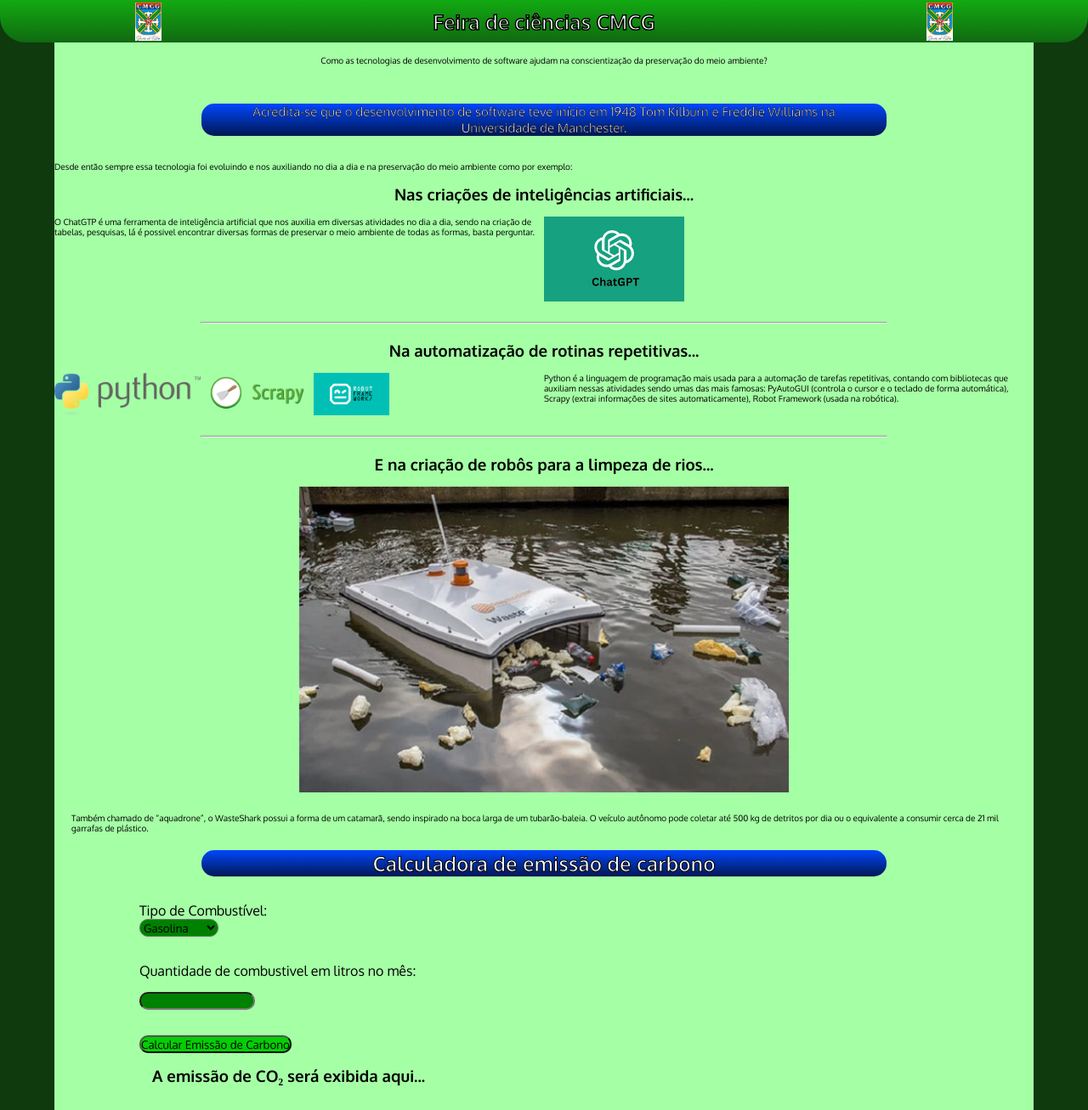
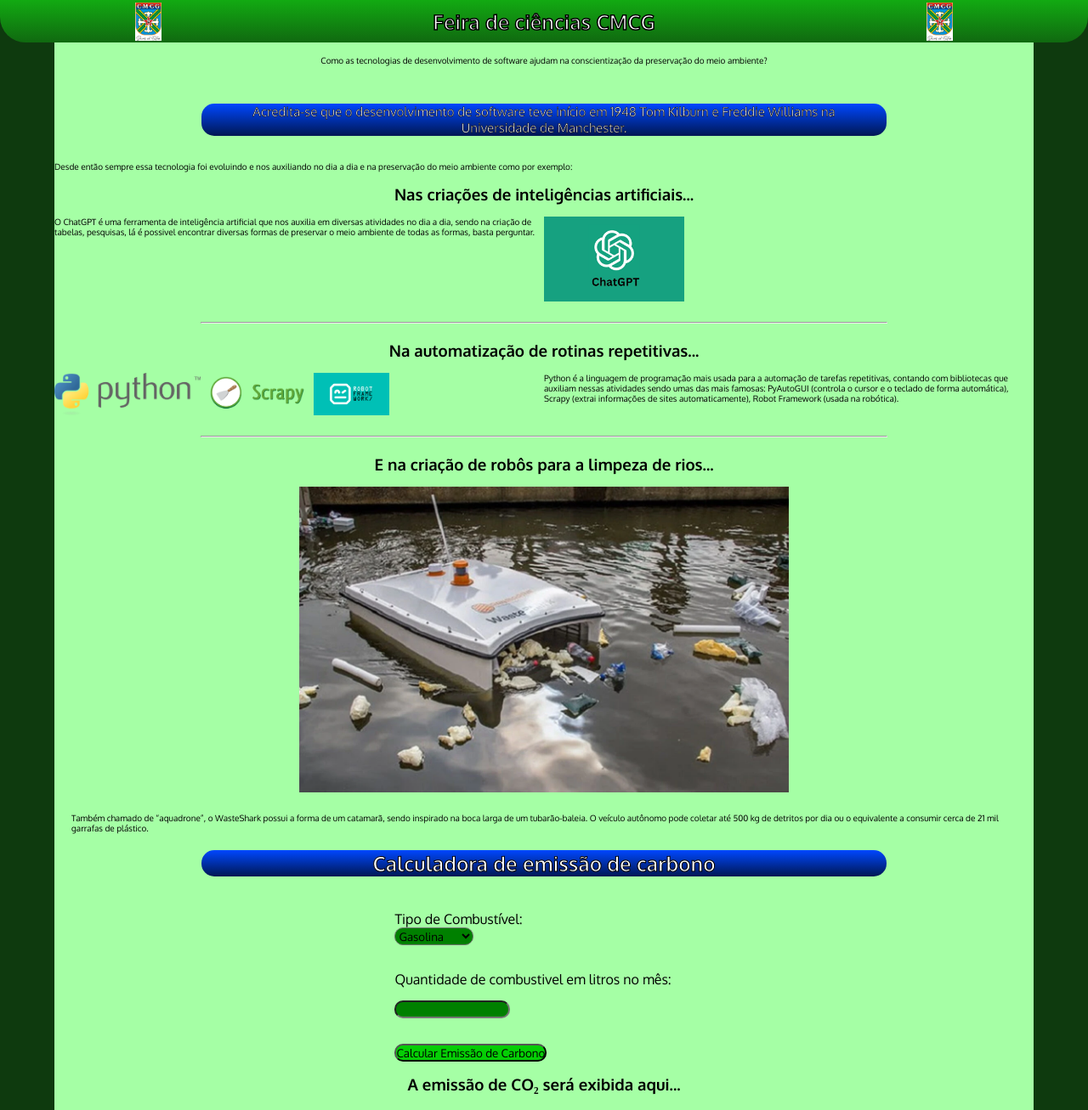
Before and after one commit to Miguel-Portella/Feira-de-Ciencias, a plain HTML site: page index.html in a window 1280 px wide. Shown: the top 1307 px of the page at 85% size. Drawn offline with Linux system fonts and the light colour scheme.

Commit message:
Add files via upload

```diff
--- a/assets/css/estilos.css
+++ b/assets/css/estilos.css
@@ -82,7 +82,8 @@ hr{
     margin: 20px;
 }
 .calculadora{
-    margin-left: 100px;
+    display: flex;
+    justify-content: center;
 }
 .calculadora label{
     margin-top: 30px;
--- a/index.html
+++ b/index.html
@@ -33,7 +33,7 @@
         <div class="inteligenciaartificial">
             <div class="textoia">
                 <p>
-                    O ChatGTP é uma ferramenta  de inteligência artificial que nos auxilia em diversas atividades no dia a dia, sendo na criação de
+                    O ChatGPT é uma ferramenta  de inteligência artificial que nos auxilia em diversas atividades no dia a dia, sendo na criação de
                     tabelas, pesquisas, lá é possivel encontrar diversas formas de preservar o meio ambiente de todas as formas, basta perguntar.
                 </p>
             </div>
```
